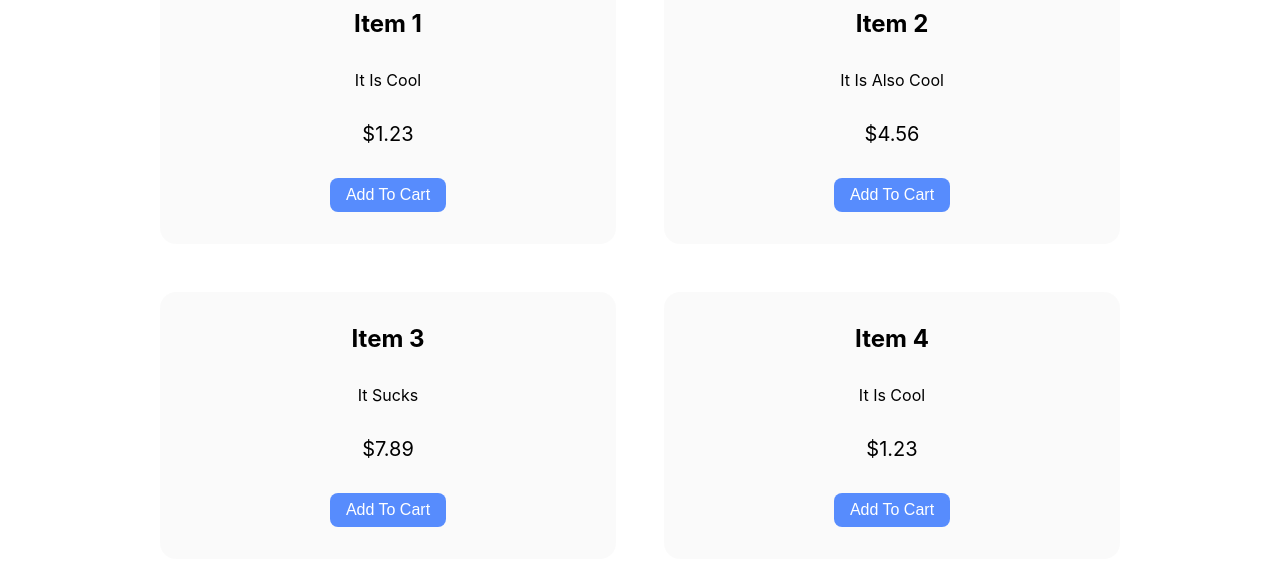
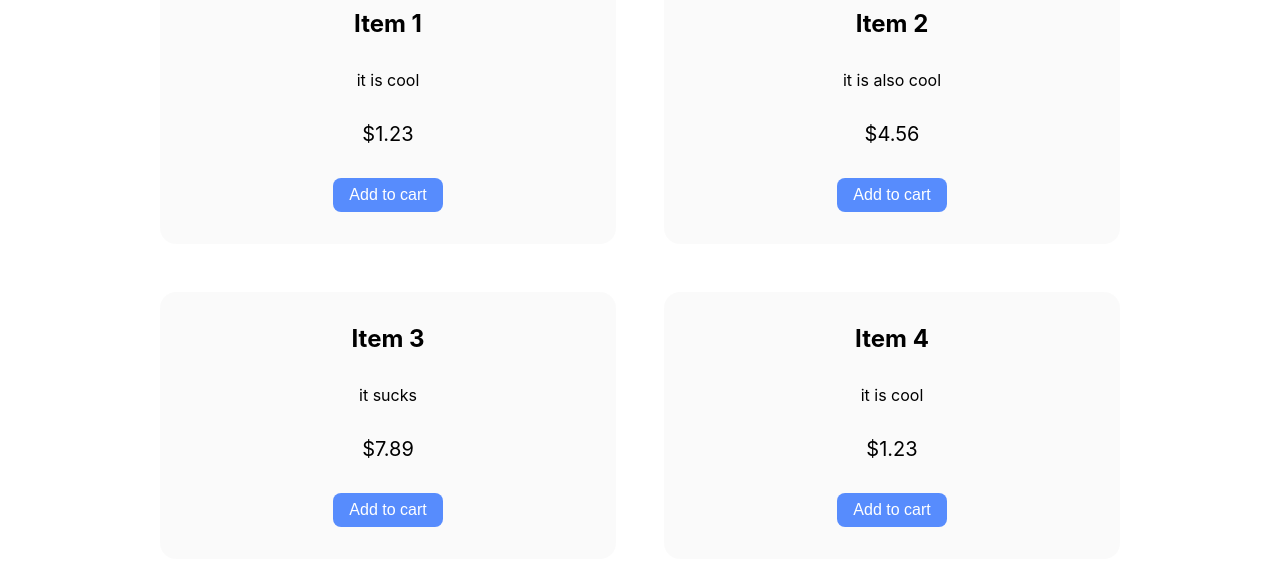
Before and after one commit to meuzishun/shopping-cart, a React (Create React App) app: page /shop in a window 1280 px wide. Shown: the part 226-800 px from the top of the page. Built offline with nearby package versions, Linux system fonts and the light colour scheme.

Commit message:
Clean up some style bugs

```diff
--- a/src/components/cart/Cart.module.css
+++ b/src/components/cart/Cart.module.css
@@ -14,9 +14,9 @@
   box-shadow: 1rem 1rem 5rem rgba(0, 0, 0, 0.169);
 }
 
-h2,
-p,
-button {
+.cart h2,
+.cart p,
+.cart button {
   text-transform: capitalize;
 }
 
--- a/src/components/nav/Nav.module.css
+++ b/src/components/nav/Nav.module.css
@@ -17,4 +17,5 @@
 
 .nav > button {
   padding: 0.5rem 1rem;
+  text-transform: capitalize;
 }
--- a/src/components/productCard/ProductCard.module.css
+++ b/src/components/productCard/ProductCard.module.css
@@ -11,7 +11,7 @@
 }
 
 .card:hover {
-  background-color: rgba(238, 238, 238, 0.5);
+  background-color: rgba(238, 238, 238, 0.4);
 }
 
 .title {
```
